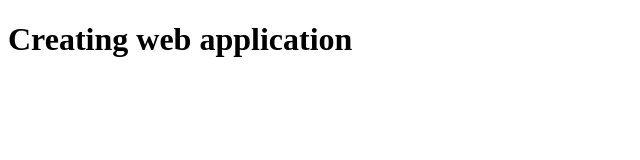
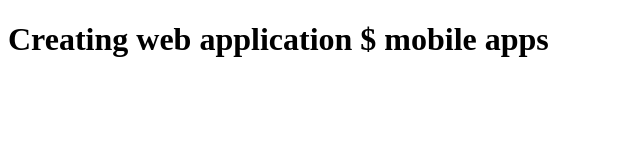
Before and after one commit to NG-hate-shit/lms, a plain HTML site: page index.html in a window 1280 px wide. Shown: the whole page, without its empty margins (0-640 px from the left). Drawn offline with Linux system fonts and the light colour scheme.

Commit message:
modifying ur files

```diff
--- a/index.html
+++ b/index.html
@@ -6,6 +6,6 @@
     <title>Document</title>
 </head>
 <body>
-    <h1>Creating  web application</h1>
+    <h1>Creating  web application $ mobile apps</h1>
 </body>
 </html>
```
